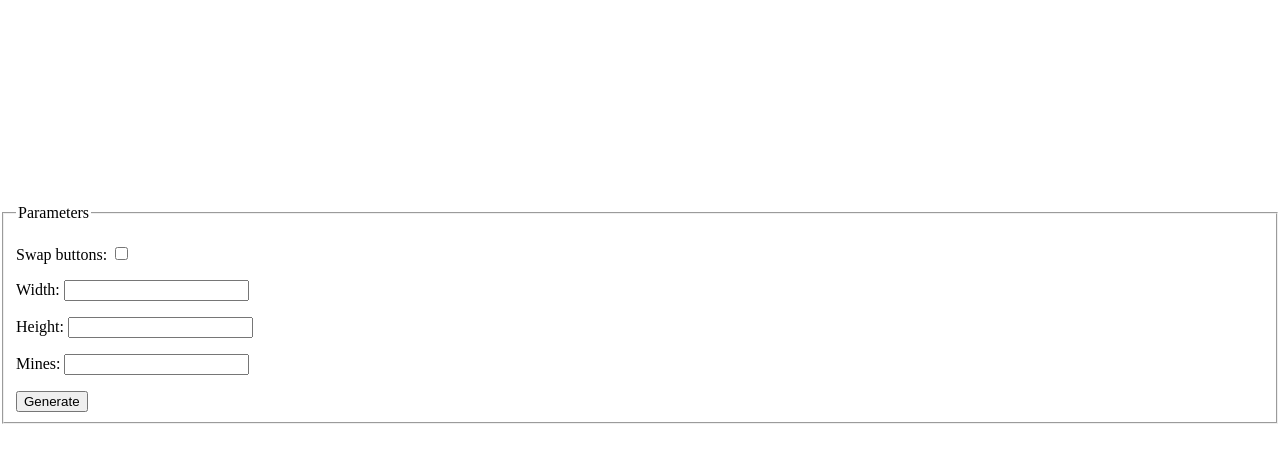
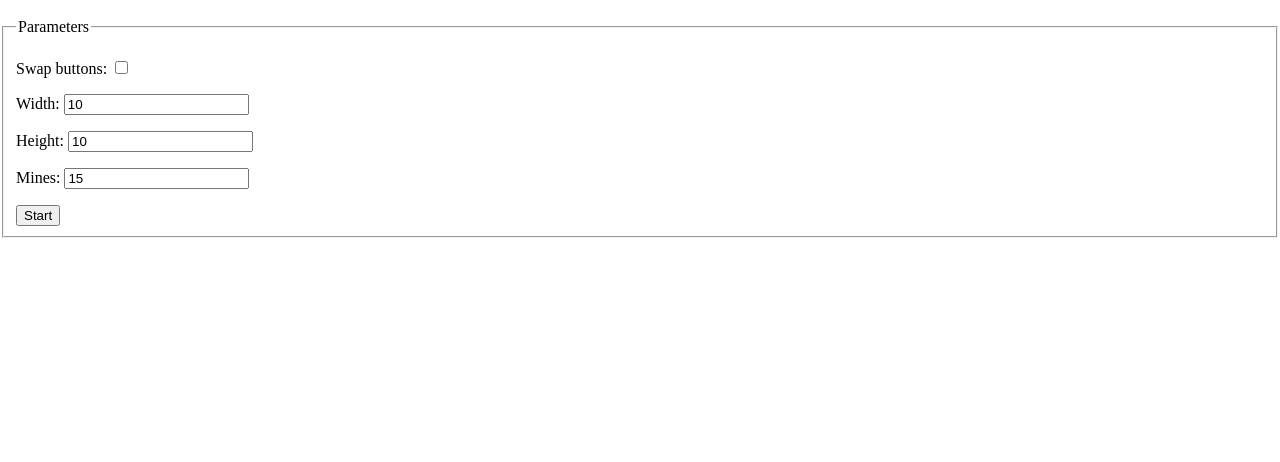
Before and after one commit to Meha931/minesweeper, a plain HTML site: page index.html in a window 1280 px wide. Drawn offline with Linux system fonts and the light colour scheme.

Commit message:
Just a few edits

```diff
--- a/index.html
+++ b/index.html
@@ -5,14 +5,14 @@
     <title>Mines</title>
 </head>
 <body style="margin: 0px;">
-    <canvas id="canvas" width=200 height=200></canvas>
+    <canvas id="canvas" width=0 height=0></canvas>
     <fieldset>
         <legend>Parameters</legend>
         <p>Swap buttons: <input id="swap" type="checkbox"></p>
-        <p>Width: <input id="width" type="number"></p>
-        <p>Height: <input id="height" type="number"></p>
-        <p>Mines: <input id="mines" type="number"></p>
-        <button onclick="generate();">Generate</button><!-- heckin buttons -->
+        <p>Width: <input id="width" type="number" value=10></p>
+        <p>Height: <input id="height" type="number" value=10></p>
+        <p>Mines: <input id="mines" type="number" value=15></p>
+        <button onclick="generate();">Start</button><!-- heckin buttons -->
     </fieldset>
     <script>
         let canvas=document.getElementById("canvas");
```
